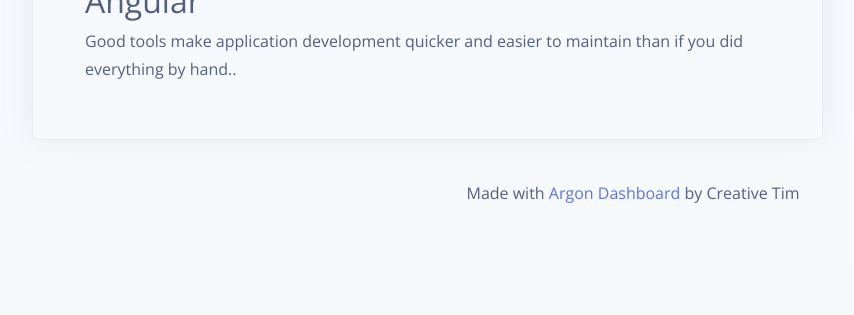
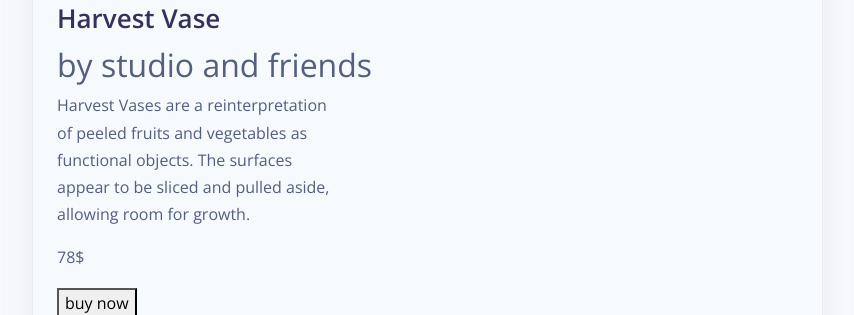
Before and after one commit to nayrugodness/backend-python, a Django app: page /establecimiento/octavo in a window 1280 px wide. Shown: the part 1754-2069 px from the top of the page, without its empty margins (7-861 px from the left). Before the commit the page ends 1957 px from the top, so only its background shows below. Run offline with Django 3.2, Linux system fonts and the light colour scheme; data comes from the database, SQL or seed files in the repository.

Commit message:
adding html card skeleton

```diff
--- a/myapp/static/app/css/establishment_detail.css
+++ b/myapp/static/app/css/establishment_detail.css
@@ -2029,78 +2029,3 @@ p {
 #navbar .navbar {
   margin-bottom: 20px;
 }
-// base
-.flip {
-    position: relative;
-    >.front,
-    >.back {
-        display: block;
-        transition-timing-function: cubic-bezier(.175, .885, .32, 1.275);
-        transition-duration: .5s;
-        transition-property: transform, opacity;
-    }
-    >.front {
-        transform: rotateY(0deg);
-    }
-    >.back {
-        position: absolute;
-        opacity: 0;
-        top: 0px;
-        left: 0px;
-        width: 100%;
-        height: 100%;
-        transform: rotateY(-180deg);
-    }
-    &:hover {
-        >.front {
-            transform: rotateY(180deg);
-        }
-        >.back {
-            opacity: 1;
-            transform: rotateY(0deg);
-        }
-    }
-    &.flip-vertical {
-        >.back {
-            transform: rotateX(-180deg);
-        }
-        &:hover {
-            >.front {
-                transform: rotateX(180deg);
-            }
-            >.back {
-                transform: rotateX(0deg);
-            }
-        }
-    }
-}
-
-// custom
-.flip {
-    position: relative;
-    display: inline-block;
-    margin-right: 2px;
-    margin-bottom: 1em;
-    width: 400px;
-    >.front,
-    >.back {
-      display: block;
-      color: white;
-      width: inherit;
-      background-size: cover!important;
-      background-position: center!important;
-      height: 220px;
-      padding: 1em 2em;
-      background: #313131;
-      border-radius: 10px;
-      p {
-        font-size: 0.9125rem;
-        line-height: 160%;
-        color: #999;
-      }
-    }
-}
-
-.text-shadow {
-text-shadow: 1px 1px rgba(0, 0, 0, 0.04), 2px 2px rgba(0, 0, 0, 0.04), 3px 3px rgba(0, 0, 0, 0.04), 4px 4px rgba(0, 0, 0, 0.04), 0.125rem 0.125rem rgba(0, 0, 0, 0.04), 6px 6px rgba(0, 0, 0, 0.04), 7px 7px rgba(0, 0, 0, 0.04), 8px 8px rgba(0, 0, 0, 0.04), 9px 9px rgba(0, 0, 0, 0.04), 0.3125rem 0.3125rem rgba(0, 0, 0, 0.04), 11px 11px rgba(0, 0, 0, 0.04), 12px 12px rgba(0, 0, 0, 0.04), 13px 13px rgba(0, 0, 0, 0.04), 14px 14px rgba(0, 0, 0, 0.04), 0.625rem 0.625rem rgba(0, 0, 0, 0.04), 16px 16px rgba(0, 0, 0, 0.04), 17px 17px rgba(0, 0, 0, 0.04), 18px 18px rgba(0, 0, 0, 0.04), 19px 19px rgba(0, 0, 0, 0.04), 1.25rem 1.25rem rgba(0, 0, 0, 0.04);
-}
--- a/myapp/templates/app/detalle.html
+++ b/myapp/templates/app/detalle.html
@@ -188,17 +188,23 @@
             <div class="card-body">
               {% for i in object.platillo.all %}
               <!--<h3>{{ i.nombre }} </h3> <span>${{ i.precio }}</span>-->
-                <div class="row" style="margin:1em;">
-                  <div class="flip flip-vertical">
-                    <div class="front" style="background-image: url(https://images.pexels.com/photos/38136/pexels-photo-38136.jpeg?w=1260&h=750&dpr=2&auto=compress&cs=tinysrgb)">
-                       <h1 class="text-shadow">FOREST</hi>
-                    </div>
-                    <div class="back">
-                       <h2>Angular</h2>
-                       <p>Good tools make application development quicker and easier to maintain than if you did everything by hand..</p>
-                    </div>
+                  <div class="wrapper">
+                      <div class="product-img">
+                        <img src="http://bit.ly/2tMBBTd" height="420" width="327">
+                      </div>
+                      <div class="product-info">
+                        <div class="product-text">
+                          <h1>Harvest Vase</h1>
+                          <h2>by studio and friends</h2>
+                          <p>Harvest Vases are a reinterpretation<br> of peeled fruits and vegetables as<br> functional objects. The surfaces<br> appear to be sliced and pulled aside,<br> allowing room for growth. </p>
+                        </div>
+                        <div class="product-price-btn">
+                          <p><span>78</span>$</p>
+                          <button type="button">buy now</button>
+                        </div>
+                      </div>
                   </div>
-                </div>
+
               {% endfor %}
               <!--<form>
                 <h6 class="heading-small text-muted mb-4">User information</h6>
```
